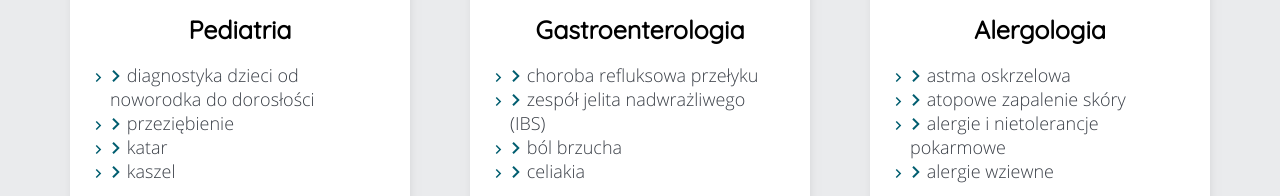
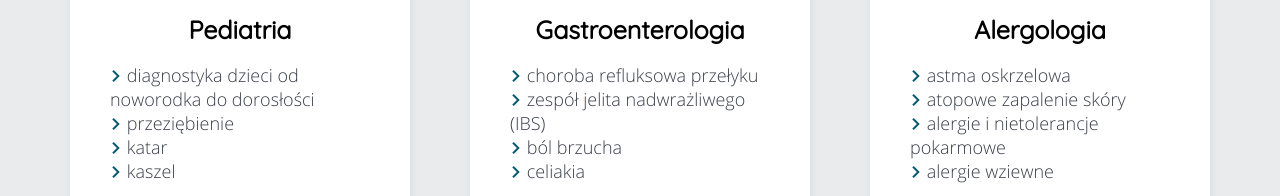
Before and after one commit to LisekTeam/first_medical_project, a plain HTML site: page index.html in a window 1280 px wide. Shown: the part 2981-3177 px from the top of the page. Drawn offline with Linux system fonts and the light colour scheme.

Commit message:
fix not working list style icons

```diff
--- a/main.css
+++ b/main.css
@@ -572,7 +572,7 @@ main {
   background-color: #EAEBED;
 }
 .read-more-wrap {
-  list-style-image: url(./images/keyboard-right-arrow-button.svg);
+  list-style: none;
   padding: 0 3rem;
 }
 .services-svg-icon {
```
Also changed, not shown: images/keyboard-right-arrow-button.svg (deleted).
